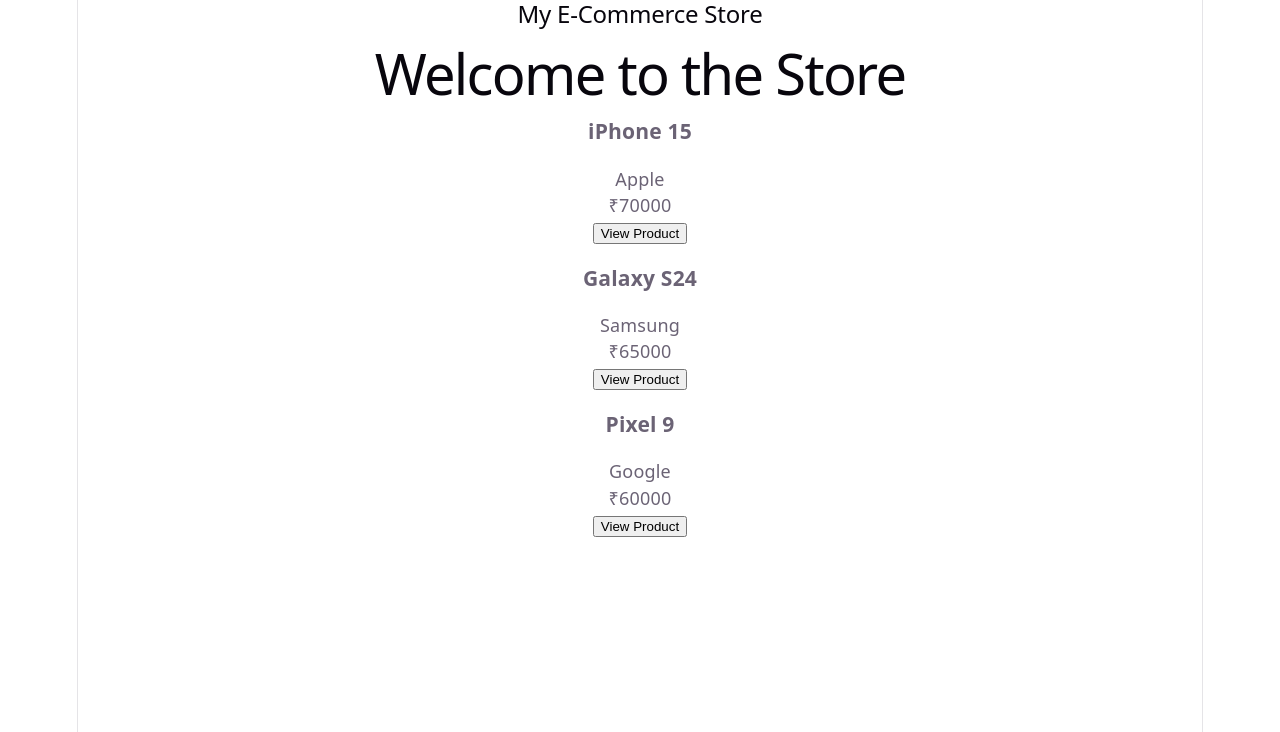
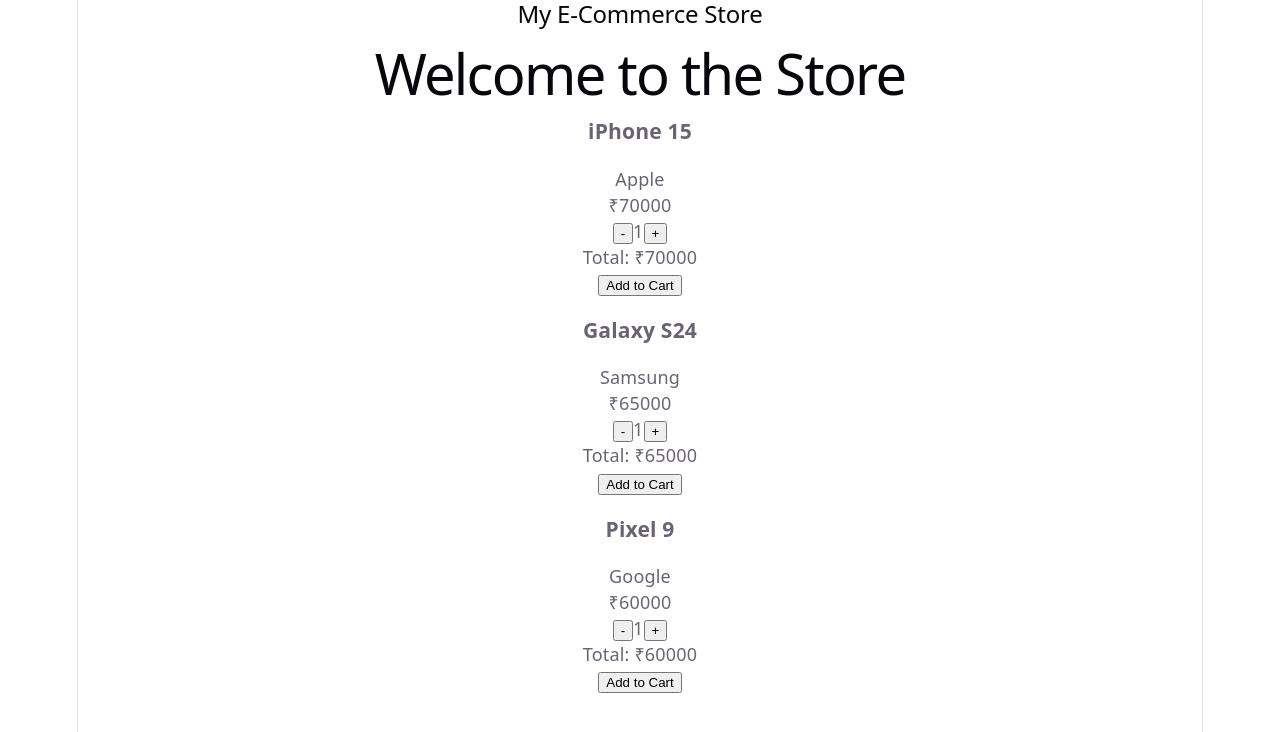
Before and after one commit to ReddyHemanth4292/ecommerce-frontend, a React (Vite) app: page / in a window 1280 px wide. Shown: the top 732 px of the page. Built offline with nearby package versions, Linux system fonts and the light colour scheme.

Commit message:
Learn React state and useState

```diff
--- a/src/components/ProductCard.jsx
+++ b/src/components/ProductCard.jsx
@@ -1,11 +1,21 @@
-import QuantitySelector from './QuantitySelector'
+import { useState } from "react";
+import QuantitySelector from "./QuantitySelector";
 function ProductCard({ name, brand, price }) {
+  const [quantity, setQuantity] = useState(1);
   return (
     <div>
       <h3>{name}</h3>
       <p>{brand}</p>
       <p>₹{price}</p>
-            <button>View Product</button>
+      <div>
+        <button onClick={() => {if(quantity>1){setQuantity(quantity - 1)}}}>-</button>
+
+        <span>{quantity}</span>
+
+        <button onClick={() => {setQuantity(quantity + 1)}}>+</button>
+      </div>
+      <div>Total: ₹{quantity*price}</div>
+      <button>Add to Cart</button>
     </div>
   );
 }
```
Also changed, not shown: src/components/Counter.jsx (added, +14 -0 lines). Lines whose indentation alone changed are shown as unchanged.
